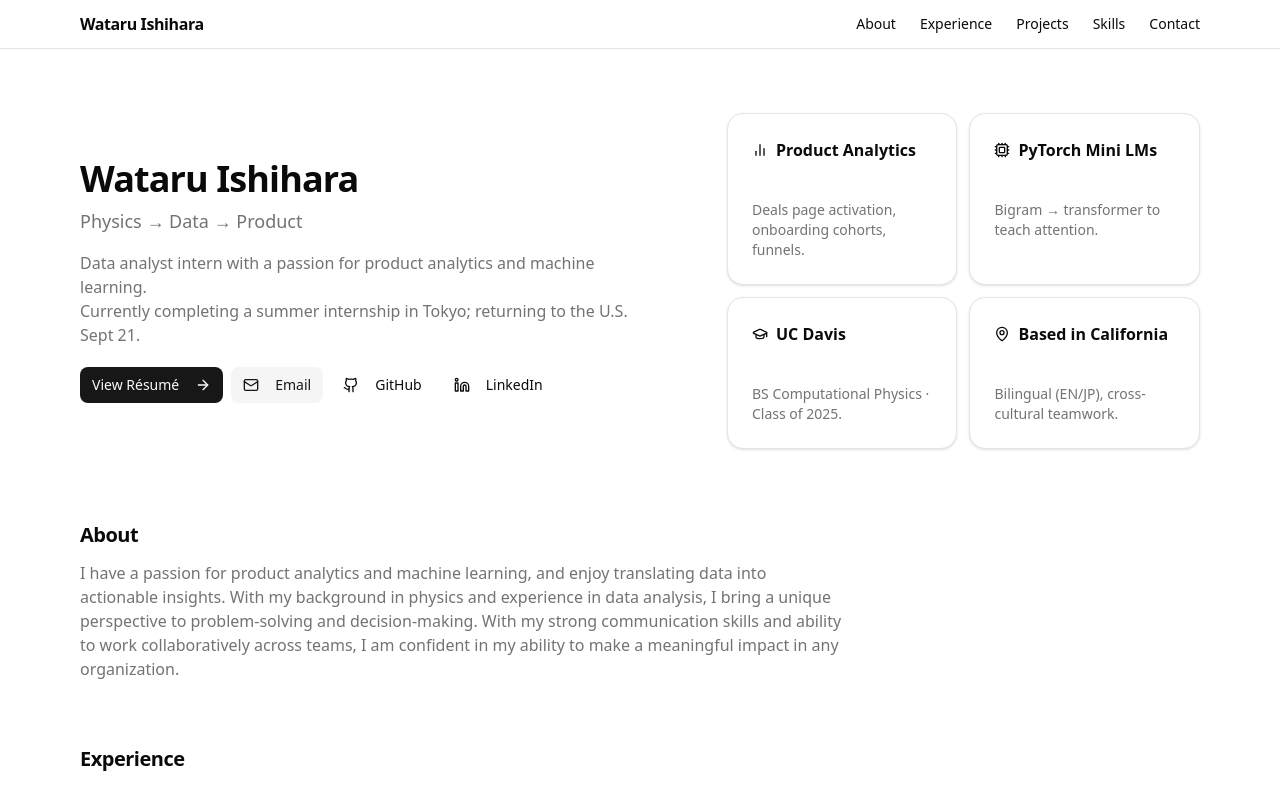
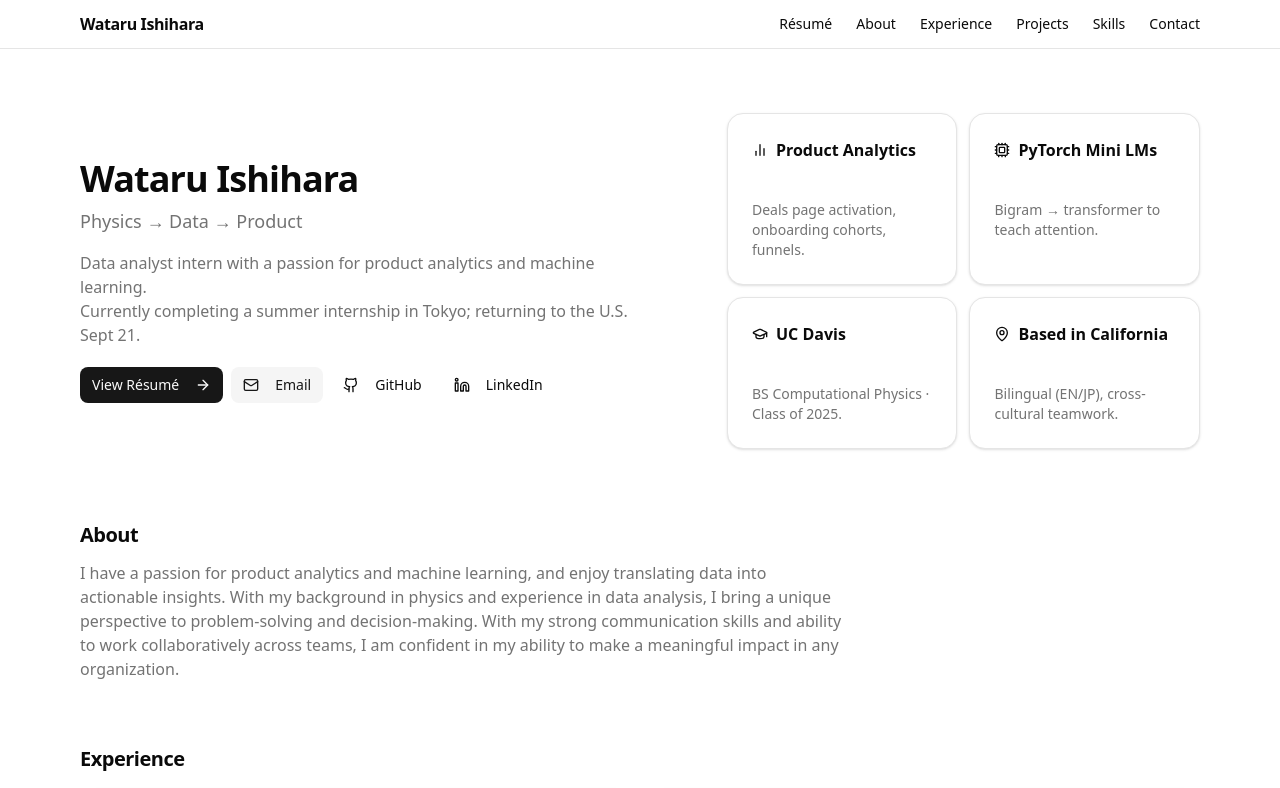
Before and after one commit to watarudishihara/wataruishihara-portfolio, a Next.js app: page / in a window 1280 px wide. Shown: the top 788 px of the page. Built offline with nearby package versions, Linux system fonts and the light colour scheme.

Commit message:
resume header

```diff
--- a/src/components/ui/Portfolio.tsx
+++ b/src/components/ui/Portfolio.tsx
@@ -125,6 +125,7 @@ export default function Portfolio() {
             <nav className="mx-auto max-w-6xl px-4 py-3 flex items-center justify-between">
             <a href="#home" className="font-semibold tracking-tight">{NAME}</a>
             <div className="hidden sm:flex gap-6 text-sm">
+                <a className='hover:opacity-80' href={CONTACT.resume} target="_blank" rel="noopener noreferrer">Résumé</a>
                 <a className="hover:opacity-80" href="#about">About</a>
                 <a className="hover:opacity-80" href="#experience">Experience</a>
                 <a className="hover:opacity-80" href="#projects">Projects</a>
```
